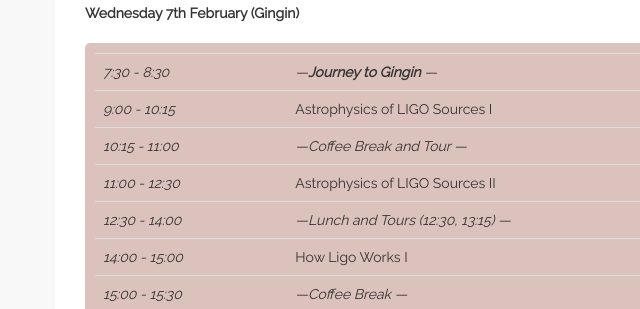
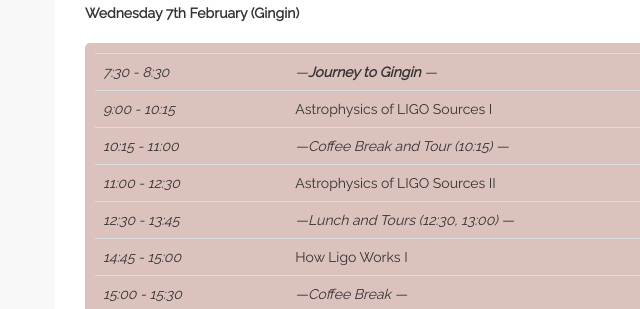
Before and after one commit to asa-anita/workshop2018, a plain HTML site: page school.html in a window 1280 px wide. Shown: the part 2360-2669 px from the top of the page, 0-640 px from the left. Drawn offline with nearby package versions, Linux system fonts and the light colour scheme.

Commit message:
Update school.html

```diff
--- a/school.html
+++ b/school.html
@@ -223,7 +223,7 @@
                     </tr>
                     <tr>
                         <td width=15%><i>10:15  -  11:00</i></td>
-                        <td colspan="2"><i>&mdash;Coffee Break and Tour &mdash;</i></td>
+                        <td colspan="2"><i>&mdash;Coffee Break and Tour (10:15) &mdash;</i></td>
                     </tr>
                     <tr>
                         <td width=15%><i>11:00  -  12:30</i></td>
@@ -231,11 +231,11 @@
                         <td width=25%>Jade Powell</td>
                     </tr>
                     <tr>
-                        <td width=15%><i>12:30 - 14:00</i></td>
-                        <td colspan="2"><i>&mdash;Lunch and Tours (12:30, 13:15) &mdash;</i> 	</td>
+                        <td width=15%><i>12:30 - 13:45</i></td>
+                        <td colspan="2"><i>&mdash;Lunch and Tours (12:30, 13:00) &mdash;</i> 	</td>
                     </tr>
                     <tr>
-                        <td width=15%><i>14:00  -  15:00</i></td>
+                        <td width=15%><i>14:45  -  15:00</i></td>
                         <td width=45%>How Ligo Works I</td>
                         <td width=25%>Rob Ward</td>
                     </tr>
```
